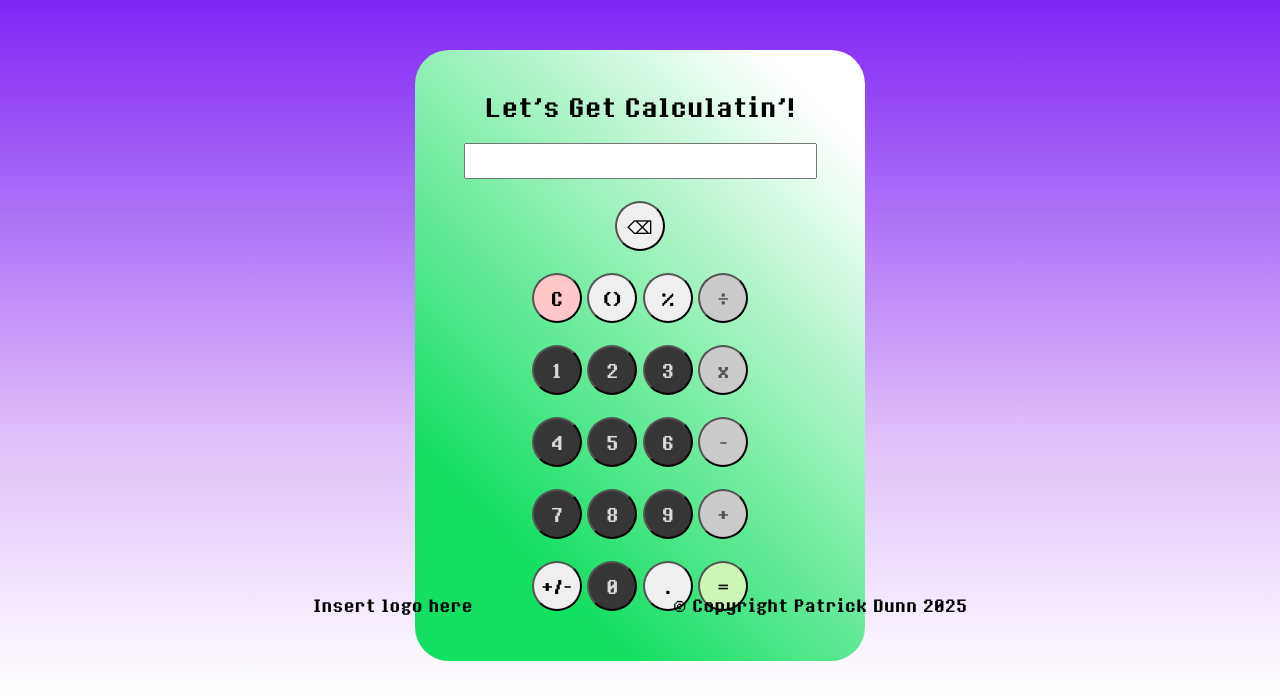
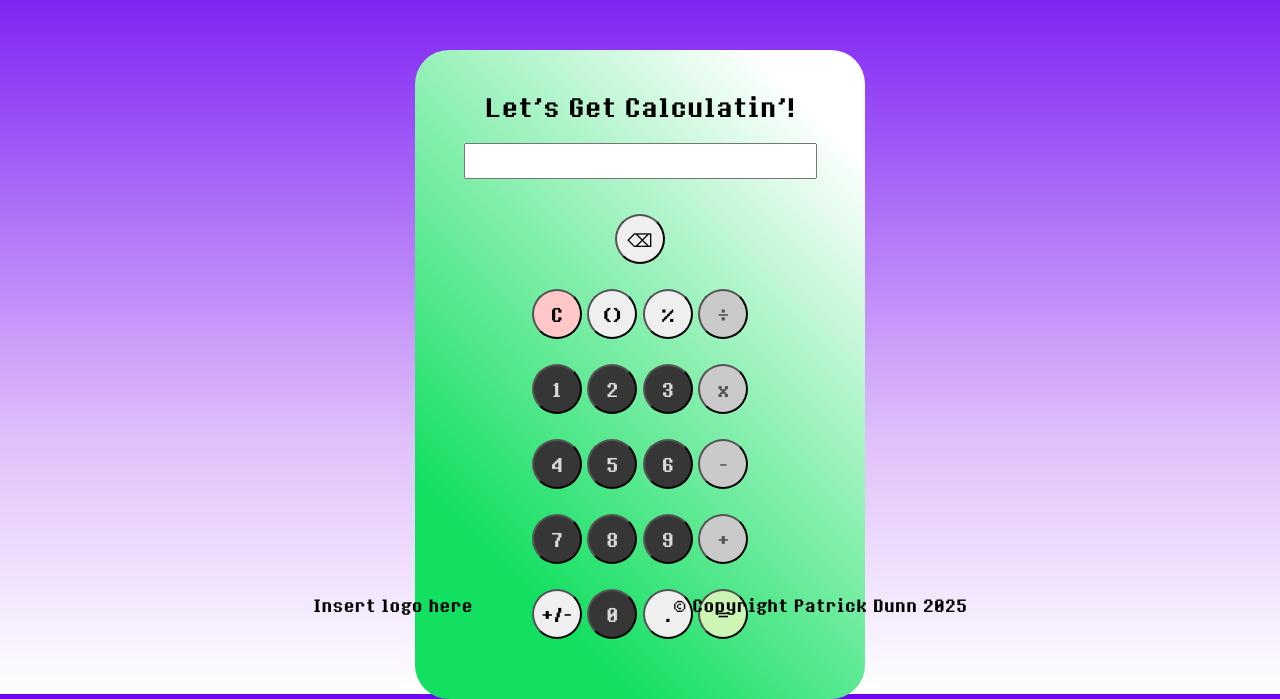
Before and after one commit to ZeroZylch/calc, a plain HTML site: page index.html in a window 1280 px wide. Shown: the part 168-867 px from the top of the page. Drawn offline with Linux system fonts and the light colour scheme.

Commit message:
Cleaned up CSS, created divs for button rows, adjusted calculator padding

```diff
--- a/index.html
+++ b/index.html
@@ -15,32 +15,39 @@
                 <h2>Let's Get Calculatin'!</h2>
                 <input type="text" id="num_line" readonly />
                 <div id="buttons">
-                    <br><button id="backspace" class="fn-btn">⌫</button>
-                    <br><br><button id="clear" class="fn-btn">C</button>
-                    <button id="parentheses" class="fn-btn">()</button>
-                    <button id="percentage" class="fn-btn">%</button>
+                    <div class="btn-row">
+                        <button id="backspace">⌫</button>
+                    </div>
+                    <div class="btn-row">
+                        <button id="clear">C</button>
+                        <button id="parentheses">()</button>
+                        <button id="percentage">%</button>
                         <button class="operator-btn" data-op="/"><b>÷</b></button>
-
-                    <br><br><button class="num-btn" data-num="1">1</button>
+                    </div>
+                    <div class="btn-row">
+                        <button class="num-btn" data-num="1">1</button>
                         <button class="num-btn" data-num="2">2</button>
                         <button class="num-btn" data-num="3">3</button>
                         <button class="operator-btn" data-op="*"><b>x</b></button>
-
-                    <br><br><button class="num-btn" data-num="4">4</button>
+                    </div>
+                    <div class="btn-row">
+                        <button class="num-btn" data-num="4">4</button>
                         <button class="num-btn" data-num="5">5</button>
                         <button class="num-btn" data-num="6">6</button>
                         <button class="operator-btn" data-op="-"><b>-</b></button>
-
-                    <br><br><button class="num-btn" data-num="7">7</button>
+                    </div>
+                    <div class="btn-row">
+                        <button class="num-btn" data-num="7">7</button>
                         <button class="num-btn" data-num="8">8</button>
                         <button class="num-btn" data-num="9">9</button>
                         <button class="operator-btn" data-op="+"><b>+</b></button>
-
-                    <br><br>
-                    <button class="pos-neg fn-btn">+/-</button>
+                    </div>
+                    <div class="btn-row">
+                        <button class="pos-neg">+/-</button>
                         <button class="num-btn" data-num="0">0</button>
-                    <button id="decimal" class="fn-btn">.</button>
-                    <button id="equals" class="fn-btn">=</button>
+                        <button id="decimal">.</button>
+                        <button id="equals">=</button>
+                    </div>
                 </div>
             </div>
 
--- a/styles.css
+++ b/styles.css
@@ -45,11 +45,15 @@ h1 {
     background-color: rgb(205, 245, 179);
 }
 
+#buttons {
+    padding-top: 20px;
+}
+
 #buttons button {
     border-radius: 25px;
     width: 50px;
     height: 50px;
-
+    font-size: 18px;
 }
 
 /* When clicked, button size and button text shrink slightly */
@@ -59,20 +63,19 @@ h1 {
     transform: scale(0.90); /* slightly shrink the button */
 }
 
-.fn-btn {
-    font-size: 18px;
+.btn-row {
+    height: 60px;
+    padding-top: 15px;
 }
 
 .operator-btn {
     color: rgb(83, 83, 83);
     background-color: rgb(202, 202, 202);
-    font-size: 18px;
 }
 
 .num-btn {
     color: rgb(218, 218, 218);
     background-color: rgb(54, 54, 54);
-    font-size: 18px;
 }
 
 footer {
```
Lines whose indentation alone changed are shown as unchanged.
